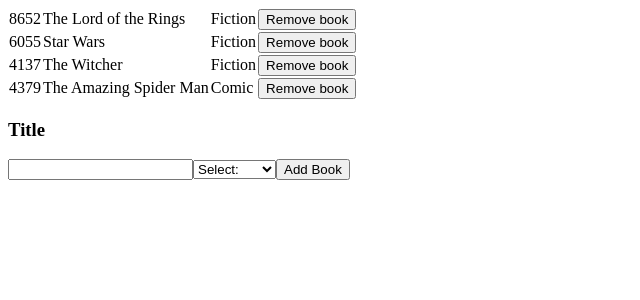
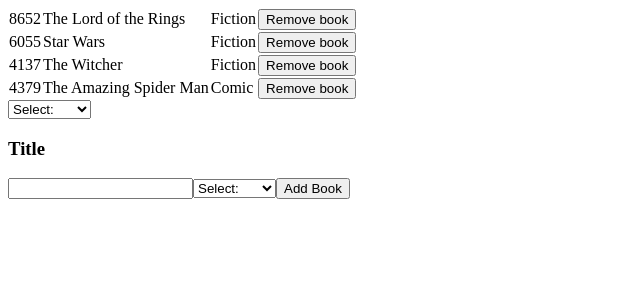
Before and after one commit to tadeuasarro/book-store, a React (Create React App) app: page / in a window 1280 px wide. Shown: the top 300 px of the page, without its empty margins (0-640 px from the left). Built offline with nearby package versions, Linux system fonts and the light colour scheme.

Commit message:
Add CategoryFilter component

```diff
--- /dev/null
+++ b/src/components/CategoryFilter.js
@@ -0,0 +1,16 @@
+const CategoryFilter = () => {
+  const CATEGORIES = ['Action', 'Biography', 'History', 'Horror', 'Kids', 'Learning', 'Sci-Fi'];
+  return (
+    <select>
+      <option>Select:</option>
+      {CATEGORIES.map(category => (
+        <option key={category}>
+          {category}
+        </option>
+      ))}
+    </select>
+
+  );
+};
+
+export default CategoryFilter;
--- a/src/containers/BooksList.js
+++ b/src/containers/BooksList.js
@@ -3,6 +3,7 @@
 import PropTypes from 'prop-types';
 import Book from '../components/Book';
 import { deleteBook } from '../actions/index';
+import CategoryFilter from '../components/CategoryFilter';
 
 class BooksList extends Component {
   constructor(props) {
@@ -18,7 +19,8 @@
   render() {
     const bookArr = Object.values(this.props.books.books); // eslint-disable-line
     return (
-      bookArr.map(book => { // eslint-disable-line
+      <div>
+        {bookArr.map(book => { // eslint-disable-line
           const { id, title, category } = book;
           return (
             <Book
@@ -29,7 +31,9 @@
               handleRemoveBook={this.handleRemoveBook}
             />
           );
-      })
+        })}
+        <CategoryFilter />
+      </div>
     );
   }
 }
```
Also changed, not shown: 1 other file (tests, documents, lock files or other folders). Lines whose indentation alone changed are shown as unchanged.
